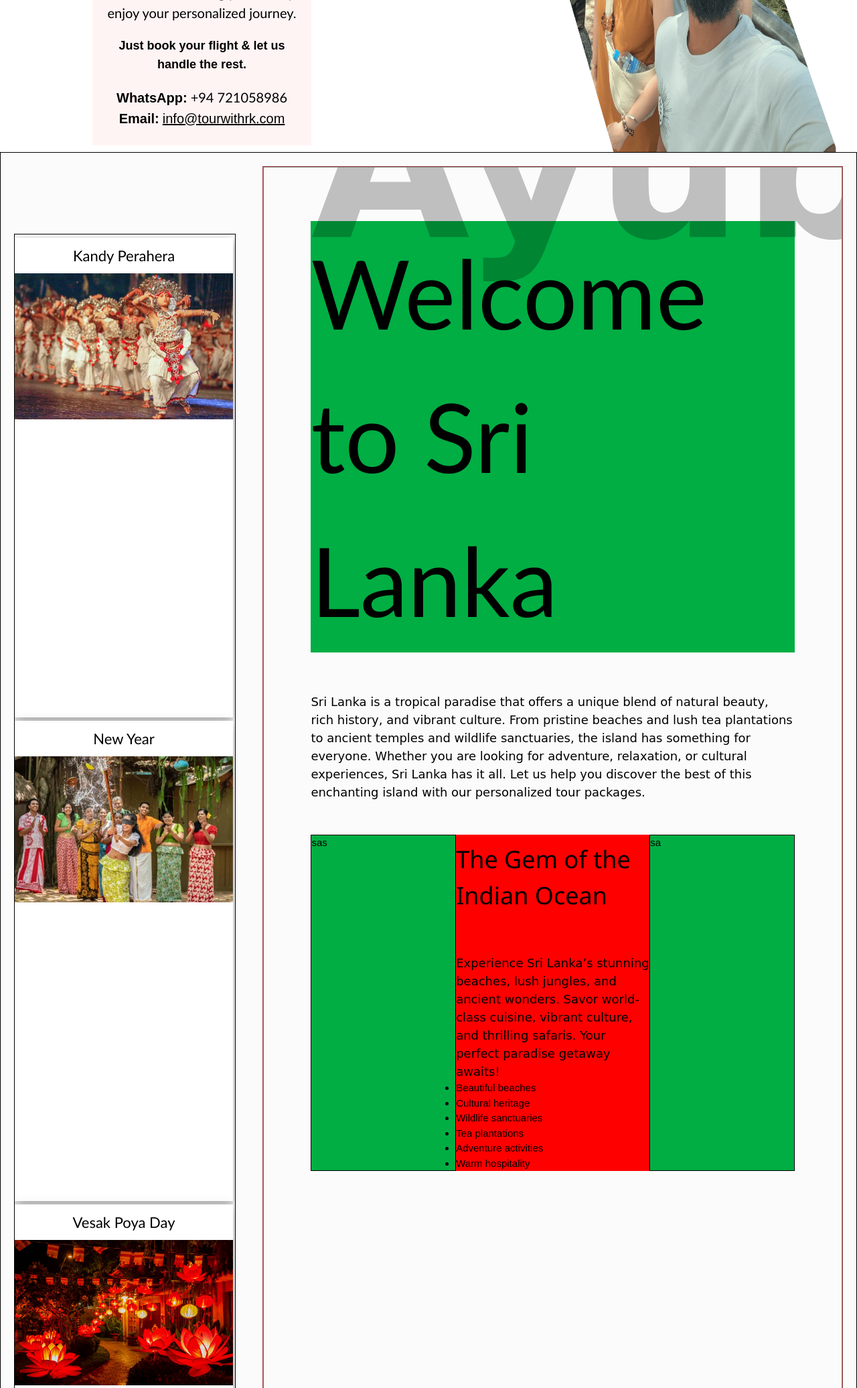
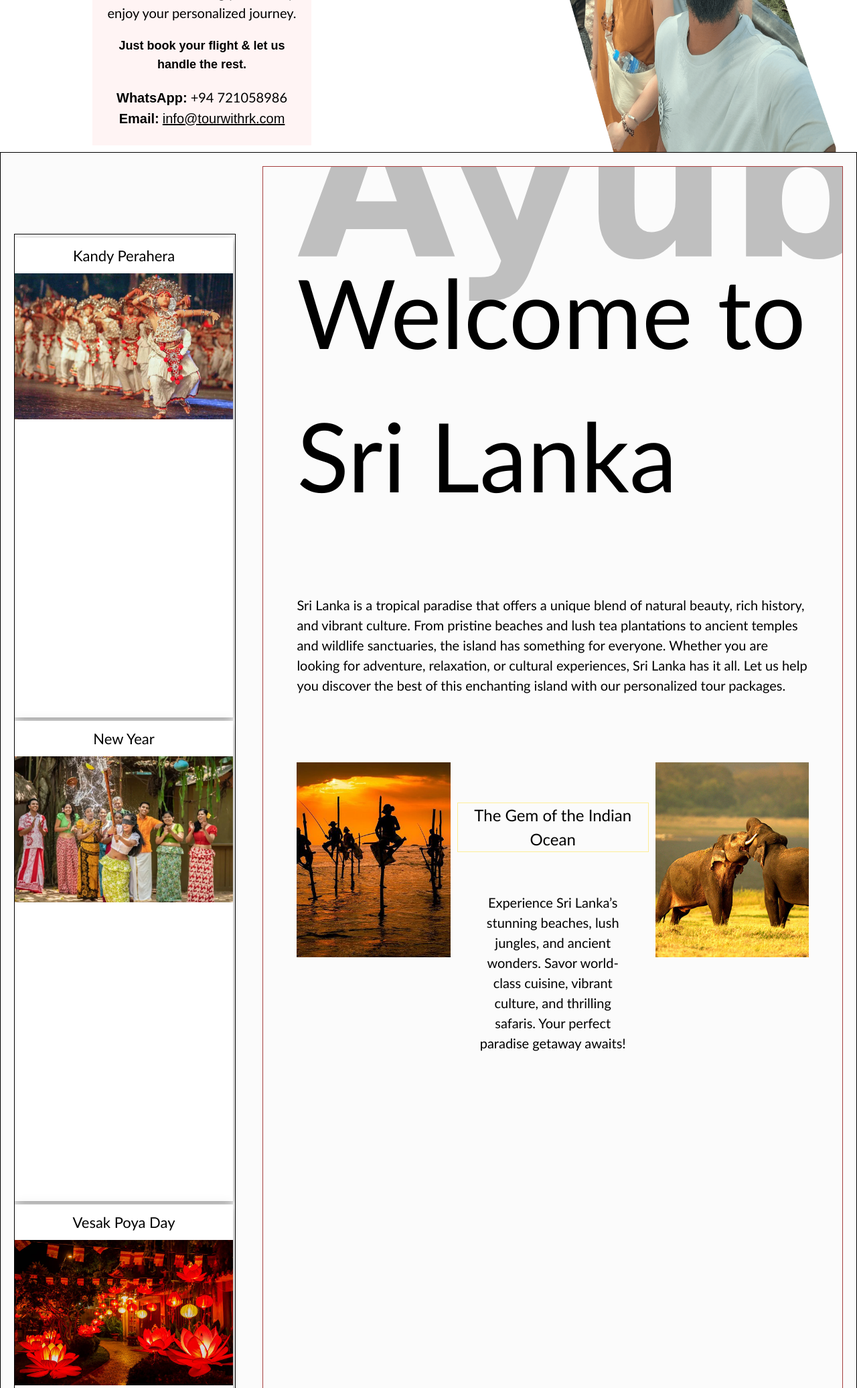
Before and after one commit to pathuGIT/tourwithRK, a PHP site: page / in a window 1280 px wide; the page is wider, and only the part inside the window is pictured. Shown: the part 485-2557 px from the top of that part at 67% size. Run offline with PHP 8.4, Linux system fonts and the light colour scheme; some web fonts are replaced.

Commit message:
updating home
-about sri lanka panel

```diff
--- /dev/null
+++ b/css/in-responsive.css
@@ -0,0 +1,40 @@
+@media only screen and (max-width: 900px) {
+  .main .test {
+    flex-direction: column;
+  }
+  .main .test .info-box {
+    margin: 0;
+  }
+}
+@media only screen and (max-width: 600px) {
+  header .bottomnav #icon {
+    visibility: visible;
+  }
+  header .bottomnav ul {
+    flex-direction: column;
+    align-items: start;
+  }
+  header .bottomnav ul li {
+    width: 100%;
+    padding: 5px 20px;
+  }
+  header .bottomnav ul li a {
+    color: white;
+  }
+  .main .test {
+    flex-direction: column;
+  }
+  .main .test .info-box {
+    margin: 0;
+    padding: 10px;
+  }
+  .main .test .info-box .travel-info h2 {
+    font-size: 20px;
+  }
+  .main .test .info-box .travel-info p {
+    font-size: 14px;
+  }
+  .main .test .info-box .travel-info #strong-line {
+    font-size: 12px;
+  }
+}/*# sourceMappingURL=in-responsive.css.map */
--- a/css/index.css
+++ b/css/index.css
@@ -183,26 +183,27 @@ header .bottomnav ul li:not(:first-child):hover {
   position: relative;
 }
 .main .about-box .right-col .shipt-box {
-  border: 1px solid grey;
   width: 100%;
   height: 100%;
   position: absolute;
+  background-color: #00ae43;
 }
 .main .about-box .right-col #aboutlanka {
   overflow-y: scroll;
   background-color: #fbfbfb;
-  padding: 70px 70px;
 }
-.main .about-box .right-col #aboutlanka div {
-  background-color: #00ae43;
+.main .about-box .right-col #aboutlanka .content-inside {
+  padding: 100px 50px 50px 50px;
+}
+.main .about-box .right-col #aboutlanka .content-inside div {
   position: relative;
 }
-.main .about-box .right-col #aboutlanka div h2 {
+.main .about-box .right-col #aboutlanka .content-inside div h2 {
   font-family: "Gill Sans", "Gill Sans MT", Calibri, "Trebuchet MS", sans-serif;
   font-size: 7vh;
   font-weight: 400;
 }
-.main .about-box .right-col #aboutlanka div #ayubowan {
+.main .about-box .right-col #aboutlanka .content-inside div #ayubowan {
   position: absolute;
   top: 0;
   transform: translateY(-70%);
@@ -211,28 +212,42 @@ header .bottomnav ul li:not(:first-child):hover {
   font-size: 15vh;
   color: rgba(0, 0, 0, 0.238);
 }
-.main .about-box .right-col #aboutlanka p {
-  font-family: cursive;
-  font-size: 18px;
+.main .about-box .right-col #aboutlanka .content-inside p {
+  font-family: "Gill Sans", "Gill Sans MT", Calibri, "Trebuchet MS", sans-serif;
+  font-size: 20px;
   padding: 50px 0 0 0;
   text-align: left;
+  margin-top: 50px;
 }
-.main .about-box .right-col #aboutlanka .min-box {
+.main .about-box .right-col #aboutlanka .content-inside .min-box {
   display: flex;
   flex-direction: row;
-  margin-top: 50px;
+  margin-top: 100px;
 }
-.main .about-box .right-col #aboutlanka .min-box div:nth-child(1) {
+.main .about-box .right-col #aboutlanka .content-inside .min-box div:nth-child(1) {
   flex: 30%;
-  border: 1px solid black;
 }
-.main .about-box .right-col #aboutlanka .min-box div:nth-child(2) {
-  background-color: red;
+.main .about-box .right-col #aboutlanka .content-inside .min-box div:nth-child(1) img {
+  width: 100%;
+}
+.main .about-box .right-col #aboutlanka .content-inside .min-box div:nth-child(2) {
   flex: 40%;
+  padding: 50px 10px;
+  text-align: center;
 }
-.main .about-box .right-col #aboutlanka .min-box div:nth-child(3) {
+.main .about-box .right-col #aboutlanka .content-inside .min-box div:nth-child(2) h3 {
+  font-family: "Gill Sans", "Gill Sans MT", Calibri, "Trebuchet MS", sans-serif;
+  border: 1px solid rgba(255, 217, 0, 0.397);
+}
+.main .about-box .right-col #aboutlanka .content-inside .min-box div:nth-child(2) p {
+  text-align: center;
+  padding: 10px 30px;
+}
+.main .about-box .right-col #aboutlanka .content-inside .min-box div:nth-child(3) {
   flex: 30%;
-  border: 1px solid black;
+}
+.main .about-box .right-col #aboutlanka .content-inside .min-box div:nth-child(3) img {
+  width: 100%;
 }
 .main .about-box .right-col #newYear {
   background-color: #00ae43;
@@ -244,7 +259,11 @@ header .bottomnav ul li:not(:first-child):hover {
   background-color: #ae6478;
 }
 .main .about-box .right-col #perehera {
+  overflow-y: scroll;
   background-color: #6a64ae;
+}
+.main .about-box .right-col #perehera .pad {
+  padding: 50px;
 }
 .main .content-box {
   border: 1px solid rgb(0, 0, 0);
--- a/css/index.scss
+++ b/css/index.scss
@@ -222,19 +202,20 @@ header{
       margin: 20px;
       position: relative;
       .shipt-box{
-        border: 1px solid grey;
         width: 100%;
         height: 100%;
         position: absolute;
-
+        background-color: #00ae43;
       }
-      #aboutlanka{
+      #aboutlanka{ // About lanka Styling Start
         overflow-y: scroll;
+        background-color: #fbfbfb;
+        .content-inside{
+          //padding: 0 50px;
+          padding: 100px 50px 50px 50px;
           div{
-          background-color: #00ae43;
             position: relative;
             h2{
-
               font-family: $fnt-fmily;
               font-size: 7vh;
               font-weight: 400;
@@ -249,29 +230,42 @@ header{
               color: rgba(0, 0, 0, 0.238);
             }
           }
-        background-color: #fbfbfb;
-        padding: 70px 70px;
           p{
-          font-family: cursive;
-          font-size: 18px;
+            font-family: $fnt-fmily;
+            font-size: 20px;
             padding: 50px 0 0 0 ;
             text-align: left;
+            margin-top: 50px;
           }
           .min-box{
             display: flex;
             flex-direction: row;
-          margin-top: 50px;
+            margin-top: 100px;
             div:nth-child(1){
               flex: 30%;
-            border: 1px solid black;
+              img{
+                width: 100%;
+              }
             }
             div:nth-child(2){
-            background-color: red;
               flex: 40%;
+              padding: 50px 10px;
+              text-align: center;
+              h3{
+                font-family: $fnt-fmily;
+                border: 1px solid rgba(255, 217, 0, 0.397);
+              }
+              p{
+                text-align: center;
+                padding:10px 30px;
+              }
             }
             div:nth-child(3){
               flex: 30%;
-            border: 1px solid black;
+              img{
+                width: 100%;
+              }
+            }
           }
         }
       }
@@ -285,7 +279,12 @@ header{
         background-color: #ae6478;
       }
       #perehera{
+        overflow-y: scroll;
         background-color: #6a64ae;
+        .pad{
+
+        padding: 50px;
+        }
       }
     }
   }
--- a/index.php
+++ b/index.php
@@ -5,6 +5,7 @@
         <title>Tour With RK</title>
         <meta name="viewport" content="width=device-width, initial-scale=1">
         <link rel="stylesheet" type="text/css" href="css/index.css">
+        <link rel="stylesheet" type="text/css" href="css/in-responsive.css">
         <link rel="stylesheet" href="https://www.w3schools.com/w3css/4/w3.css">
         <link rel="stylesheet" href="https://use.fontawesome.com/releases/v5.15.4/css/all.css">
         <link rel="stylesheet" href="https://cdnjs.cloudflare.com/ajax/libs/font-awesome/4.7.0/css/font-awesome.min.css">
@@ -73,8 +74,38 @@
             <div class="right-col">
 
                 <div class="shipt-box" id="perehera">
-                    Perehara
+                    <div class="pad">
+                    <h1>Perehara</h1>
+                    <h1>Perehara</h1>
+                    <h1>Perehara</h1>
+                    <h1>Perehara</h1>
+                    <h1>Perehara</h1>
+                    <h1>Perehara</h1>
+                    <h1>Perehara</h1>
+                    <h1>Perehara</h1>
+                    <h1>Perehara</h1>
+                    <h1>Perehara</h1>
+                    <h1>Perehara</h1>
+                    <h1>Perehara</h1>
+                    <h1>Perehara</h1>
+                    <h1>Perehara</h1>
+                    <h1>Perehara</h1>
+                    <h1>Perehara</h1>
+                    <h1>Perehara</h1>
+                    <h1>Perehara</h1>
+                    <h1>Perehara</h1>
+                    <h1>Perehara</h1>
+                    <h1>Perehara</h1>
+                    <h1>Perehara</h1>
+                    <h1>Perehara</h1>
+                    <h1>Perehara</h1>
+                    <h1>Perehara</h1>
+                    <h1>Perehara</h1>
+                    <h1>Perehara</h1>
+                    <h1>Perehara</h1>
+                    <h1>Perehara</h1>
                     <button id="close-btn4"><img src="img/exit.png" alt=""></button>
+                    </div>
                 </div>
                 <div class="shipt-box" id="newYear">
                     Happy New Year
@@ -89,6 +120,7 @@
                     <button id="close-btn3"><img src="img/exit.png" alt=""></button>
                 </div>
                 <div class="shipt-box" id="aboutlanka">
+                    <div class="content-inside">
                         <div>
                             <h2>Welcome to Sri Lanka</h2>
                             <h3 id="ayubowan">Ayubowan</h3>
@@ -97,20 +129,14 @@
                             Sri Lanka is a tropical paradise that offers a unique blend of natural beauty, rich history, and vibrant culture. From pristine beaches and lush tea plantations to ancient temples and wildlife sanctuaries, the island has something for everyone. Whether you are looking for adventure, relaxation, or cultural experiences, Sri Lanka has it all. Let us help you discover the best of this enchanting island with our personalized tour packages.
                         </p>
                         <div class="min-box">
-                        <div><img src="" alt="">sas</div>
+                            <div><img src="img/traditional/galle-f.png" alt="" title="galle"></div>
                             <div>
-                            <h1>The Gem of the Indian Ocean</h1>
+                                <h3>The Gem of the Indian Ocean</h3>
                                 <p>Experience Sri Lanka’s stunning beaches, lush jungles, and ancient wonders. Savor world-class cuisine, vibrant culture, and thrilling safaris. Your perfect paradise getaway awaits!</p>
-                            <ul>
-                                <li>Beautiful beaches</li>
-                                <li>Cultural heritage</li>
-                                <li>Wildlife sanctuaries</li>
-                                <li>Tea plantations</li>
-                                <li>Adventure activities</li>
-                                <li>Warm hospitality</li>
-                            </ul>
+
                             </div>
-                        <div><img src="" alt="">sa</div>
+                            <div><img src="img/traditional/tw-elephant.png" alt="" title="Yale" ></div>
+                        </div>
                     </div>
                 </div>
             </div>
```
Also changed, not shown: other parts of css/index.css (+0 -41 lines), other parts of css/index.scss (+0 -92 lines), css/in-responsive.scss (added, +72 -0 lines), css/temp.css (deleted, +0 -167 lines), css/temp.scss (deleted, +0 -161 lines), img/sri-lankan-arts.jpg (added), img/traditional/galle-f.png (added), img/traditional/tw-elephant.png (added), 3 other files. Lines whose indentation alone changed are shown as unchanged.
